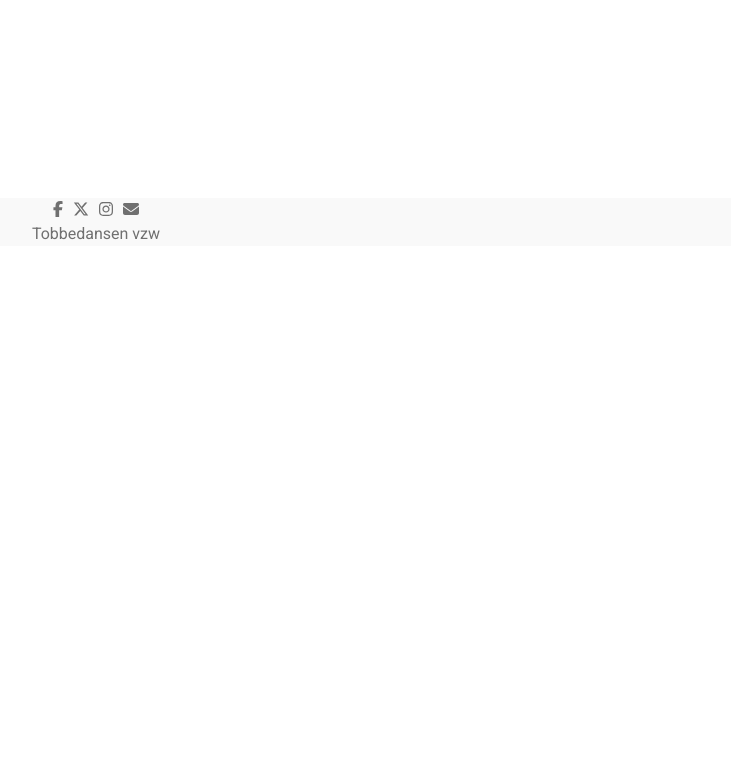
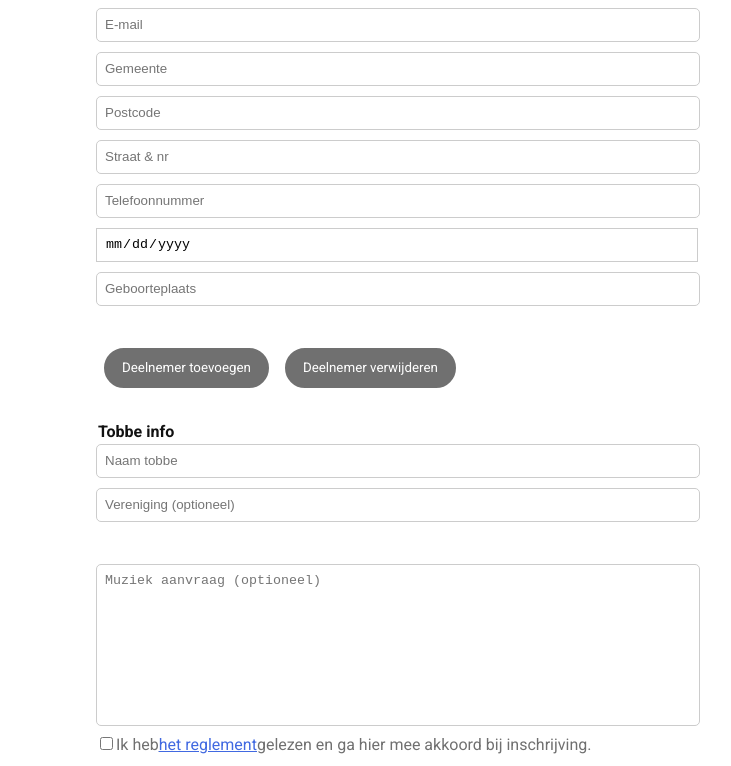
Before and after one commit to Jonas-D-M/Next-Tobbedansen, a Next.js app: page /inschrijvingen in a window 1280 px wide. Shown: the part 554-1320 px from the top of the page, without its empty margins (544-1275 px from the left). Before the commit the page ends 800 px from the top, so only its background shows below. Built offline with nearby package versions, Linux system fonts and the light colour scheme.

Commit message:
add inschrijvingen

```diff
--- a/src/app/(content)/inschrijvingen/page.tsx
+++ b/src/app/(content)/inschrijvingen/page.tsx
@@ -1,12 +1,143 @@
+import TextInput from '@/components/inputs';
 import { Metadata } from 'next';
-import React from 'react';
+import React, { useState } from 'react';
 
 export const metadata: Metadata = {
   title: `Tobbedansen ${new Date().getFullYear()} - Inschrijvingen`,
 };
 
+const formItems = [
+  {
+    type: 'text',
+    name: 'entry.1590447953',
+    placeholder: 'Voornaam',
+    required: true,
+  },
+  {
+    type: 'text',
+    name: 'entry.609469685',
+    placeholder: 'Naam',
+    required: true,
+  },
+  {
+    type: 'email',
+    name: 'entry.1256978498',
+    placeholder: 'E-mail',
+    required: true,
+  },
+  {
+    type: 'text',
+    name: 'entry.1052038244',
+    placeholder: 'Gemeente',
+    required: true,
+  },
+  {
+    type: 'number',
+    name: 'entry.1647528450',
+    placeholder: 'Postcode',
+    required: true,
+  },
+  {
+    type: 'text',
+    name: 'entry.1364363486',
+    placeholder: 'Straat & nr',
+    required: true,
+  },
+  {
+    type: 'number',
+    name: 'entry.1319474406',
+    placeholder: 'Telefoonnummer',
+    maxLength: 10,
+    required: true,
+  },
+  {
+    type: 'date',
+    name: 'entry.438875400',
+    placeholder: 'Geboortedatum',
+    required: true,
+    readOnly: true,
+  },
+  {
+    type: 'text',
+    name: 'entry.1621228601',
+    placeholder: 'Geboorteplaats',
+    required: true,
+  },
+];
+
 const Page = () => {
-  return <div>Page</div>;
+  const [entryCount, setEntryCount] = useState(1);
+  return (
+    <section className='o-row o-row--xl'>
+      <div className='o-container u-max-width-xl'>
+        <article className='o-section o-section--xl'>
+          <div className='o-layout'>
+            <div className='o-layout__item u-1-of-2-bp3'>
+              <h2 className='c-lead c-lead--head'>Inschrijvingen</h2>
+            </div>
+            <div className='o-layout__item u-1-of-2-bp3'>
+              <form
+                action='https://docs.google.com/forms/d/e/1FAIpQLSfTsfhlNtihs1ksb4VaKDfJrW3sC6coOjpmbv6nJb6dnIKXmA/formResponse'
+                method='POST'>
+                <legend>Deelnemer 1</legend>
+                {formItems.map((props, index) => {
+                  return <TextInput key={`entry-1-${index}`} {...props} />;
+                })}
+
+                <div id='extra'></div>
+                <button type='button' id='btnAdd'>
+                  Deelnemer toevoegen
+                </button>
+                <button type='button' id='btnRemove'>
+                  Deelnemer verwijderen
+                </button>
+                <legend>Tobbe info</legend>
+                <input
+                  type='text'
+                  className='textbox-300'
+                  name='entry.1437388782'
+                  placeholder='Naam tobbe'
+                  required
+                />
+                <input
+                  type='text'
+                  className='textbox-300'
+                  name='entry.1534265697'
+                  placeholder='Vereniging (optioneel)'
+                />
+
+                <textarea
+                  className='textbox-300'
+                  name='entry.1076910900'
+                  cols={30}
+                  rows={10}
+                  placeholder='Muziek aanvraag (optioneel)'></textarea>
+                <input type='checkbox' id='reglement' required />
+                <label
+                  className='c-lead c-lead-sm checkbox-full'
+                  htmlFor='reglement'>
+                  Ik heb
+                  <u>
+                    <a
+                      target='_blank'
+                      rel='noopener noreferrer'
+                      href='assets/Reglement.pdf'>
+                      het reglement
+                    </a>
+                  </u>
+                  gelezen en ga hier mee akkoord bij inschrijving.
+                </label>
+                <br />
+                <button type='submit' id='btnInschrijven'>
+                  Schrijf me in
+                </button>
+              </form>
+            </div>
+          </div>
+        </article>
+      </div>
+    </section>
+  );
 };
 
 export default Page;
--- /dev/null
+++ b/src/components/inputs/index.tsx
@@ -0,0 +1,9 @@
+import React, { InputHTMLAttributes } from 'react';
+
+interface TextinputProps extends InputHTMLAttributes<HTMLInputElement> {}
+
+const TextInput = ({ className, ...props }: TextinputProps) => {
+  return <input className='textbox-300' {...props} />;
+};
+
+export default TextInput;
```
